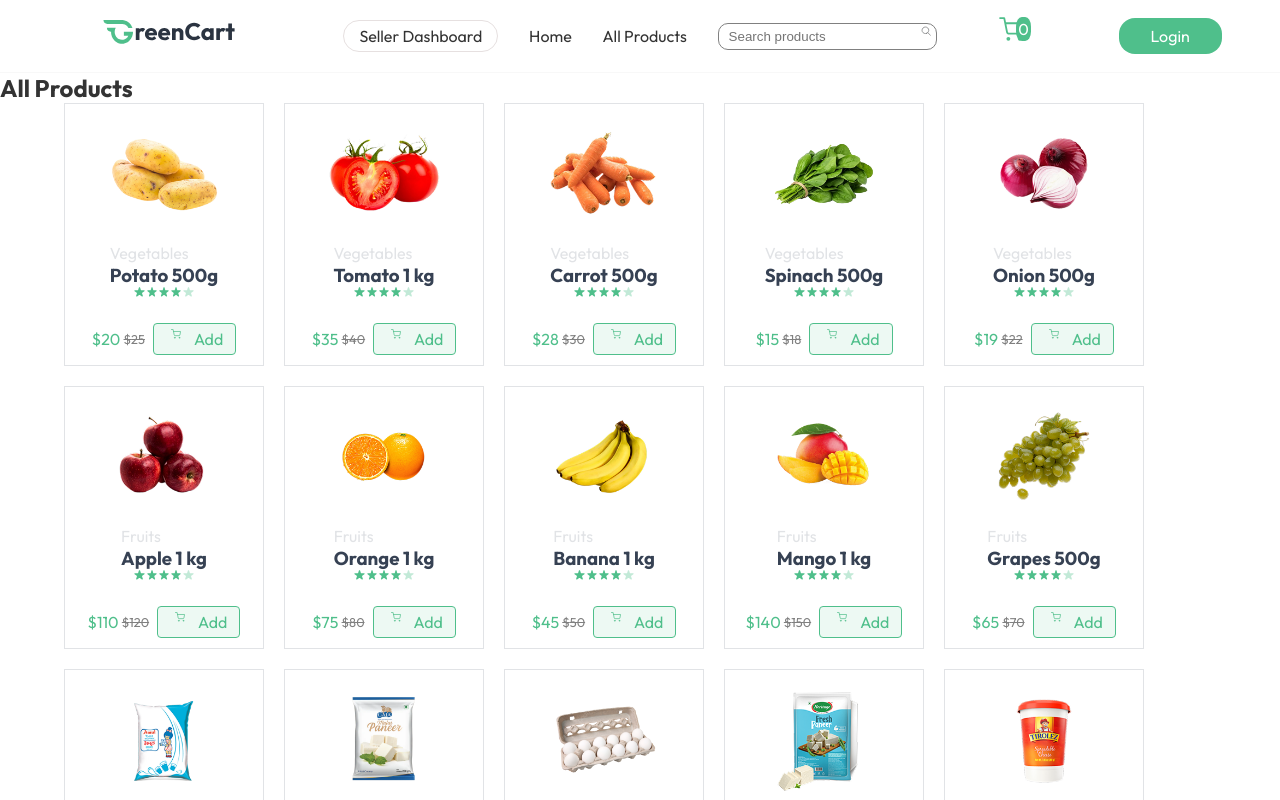
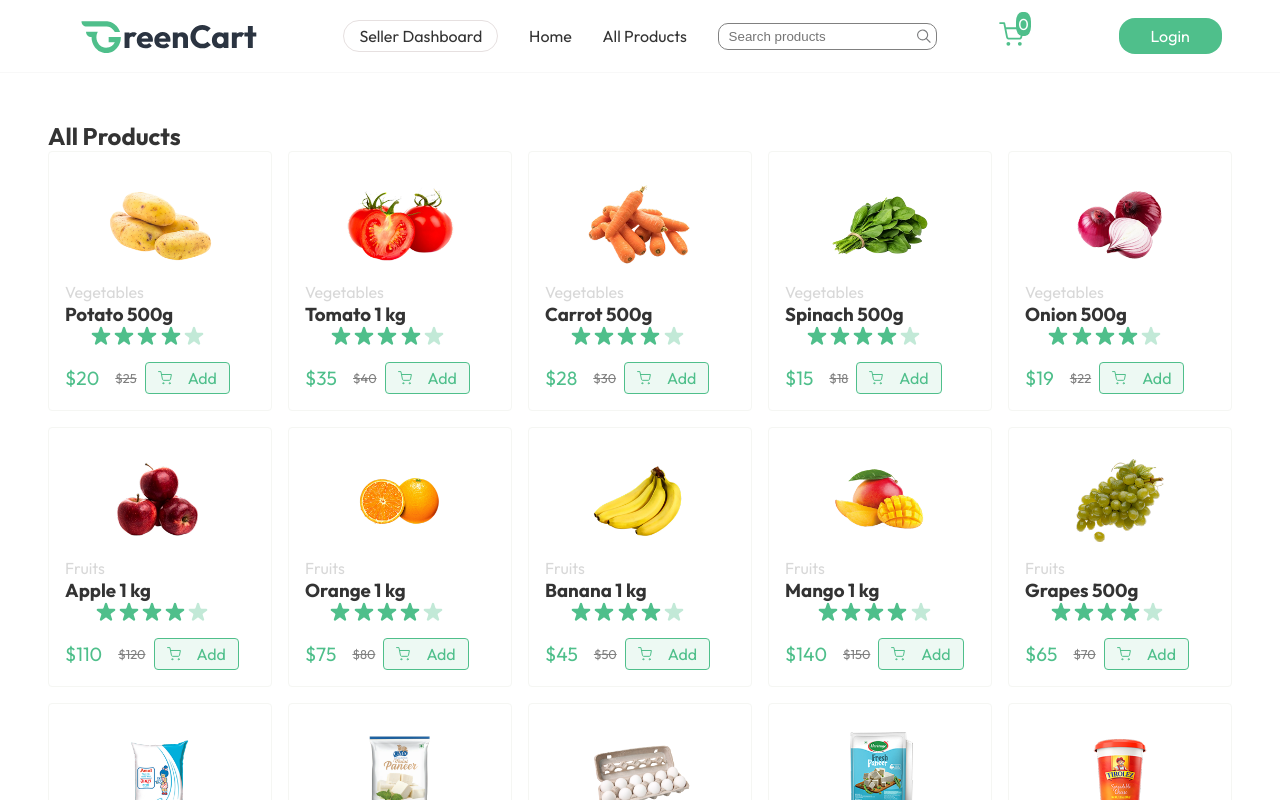
Before and after one commit to ozi-sadiq-kasai/greencart, a React (Vite) app in the folder frontend/: page /products in a window 1280 px wide. Shown: the top 800 px of the page. Built offline with nearby package versions, Linux system fonts and the light colour scheme.

Commit message:
products done

```diff
--- a/frontend/src/components/footer/Footer.css
+++ b/frontend/src/components/footer/Footer.css
@@ -26,7 +26,7 @@
 .footer-list h4,
 img {
   font-size: 18px;
-  padding-bottom: 10px;
+  /* padding-bottom: 10px; */
 }
 .footer-list li {
   display: flex;
--- a/frontend/src/components/priceCard/PriceCard.css
+++ b/frontend/src/components/priceCard/PriceCard.css
@@ -1,122 +1,115 @@
-.best-container {
-  width: 100%;
+.price-card {
+}
+.price-card-list {
+  list-style-type: none;
+  display: grid;
+  grid-template-columns: repeat(5, 1fr);
+  gap: 1rem;
+}
+.price-card-list li {
+  border: 1px solid #f5f6f3;
+  display: flex;
+  flex-direction: column;
+  align-items: start;
+  justify-content: center;
+  border-radius: 4px;
+  padding: 1rem;
+}
+.price-card-list-image {
+  width: 60%;
   margin: 0 auto;
+  transition: all 0.3s ease-in-out;
 }
-.best-list {
-  width: 90%;
-  margin: 0 auto;
+.price-card-list-image:hover {
+  transform: scale(1.1);
+  cursor: pointer;
 }
-.best-container h2 {
-  margin: 2rem 0;
-  font-size: 1.5rem;
+.price-card-list-text p {
+  color: #d8d8d8;
 }
-.best-text p {
-  color: #e1e3e6;
-}
-.best-text h3 {
-  color: #364153;
-}
-.best-list li {
-  list-style: none;
-  padding: 10px 0;
-  border: 1px solid #e1e3e6;
-  flex-direction: column;
-  justify-content: center;
+.price-card-list-price {
   display: flex;
-  align-items: center;
-}
-.best-list li img {
-  width: 60%;
-  object-fit: contain;
-  transition: 3s linear ease-in;
-}
-.best-list li img:hover{
-    cursor: pointer;
-    transform: scale(1.1);
-
-}
-.best-price {
-  display: flex;
+  gap: 0.5rem;
   align-items: center;
   justify-content: center;
   margin-top: 1rem;
-  gap: 0.5rem;
 }
-.prices {
+.price-card-list-price div {
   display: flex;
-  gap: 0.2rem;
   align-items: center;
+  gap: 1rem;
 }
-.best-price-cart a,
-.best-price .offer {
+.price-card-list-price .offer{
   color: #4fbf8b;
+  font-size: 1.2rem;
 }
-.best-price .price {
+.price-card-list-price .price {
   color: gray;
   text-decoration: line-through;
   font-size: 0.8rem;
 }
+
 .best-price-cart {
-  background-color: #edf9f3;
-  border: 1px solid #4fbf8b;
-  padding: 5px 12px;
   display: flex;
   align-items: center;
   justify-content: center;
-  gap: 0.5rem;
-  border-radius: 4px;
+  cursor: pointer;
 }
-.best-price .cart {
-  width: 20px;
-  height: 20px;
+.stars{
+  display: flex;
+gap: 0.2rem;
 }
-.stars {
-  display: flex;
-  justify-content: center;
-  align-items: center;
-  gap: 0.1rem;
+@media (width: 768px){
+  .price-card-list {
+    grid-template-columns: repeat(3, 1fr); /* 3 cards per row */
+    gap: 0.75rem;
+    padding: 0 1rem;
+  }
+
 }
-/* .stars img,
-  .dullstar {
-    width: 20px;
-    height: 20px;
-  } */
 
-@media (width: 320px) {
-  .prices {
+
+@media (max-width: 425px) {
+  .price-card-list {
+    grid-template-columns: 1fr 1fr; /* 2 cards per row */
+    gap: 0.75rem;
+    padding: 0 1rem;
+  }
+
+  .price-card-list li {
+    padding: 0.75rem;
+    border-radius: 6px;
+    text-align: center;
+    align-items: center; /* Center content inside card */
+  }
+
+  .price-card-list-image {
+    width: 80%; /* Bigger image for touch targets */
+    margin: 0 auto;
+  }
+
+  .price-card-list-text p {
+    font-size: 0.85rem;
+    text-align: center;
+    color: #aaa;
+  }
+
+  .price-card-list-price {
+    /* flex-direction: column; */
+    gap: 0.5rem;
+    margin-top: 0.5rem;
+  }
+
+  .price-card-list-price div {
     flex-direction: column;
     gap: 0.5rem;
-    align-items: center;
+  }
+
+  .best-price-cart {
+    display: flex;
+    /* padding: 0.5rem 0; */
+    background: #f5f5f5;
+    border-radius: 4px;
+    font-size: 0.85rem;
   }
 }
-@media (max-width: 425px) {
-  .best-list {
-    display: grid;
-    grid-template-columns: repeat(2, 1fr);
-    gap: 10px;
-  }
-}
-
-@media (min-width: 768px) {
-  .best-list {
-    display: flex;
-    flex-wrap: wrap;
-    justify-content: left;
-    align-items: center;
-    gap: 10px;
-  }
-  .best-list li {
-    width: 190px;
-  }
-}
-
-@media (min-width: 1024px) {
-  .best-list {
-    display: flex;
-    justify-content: start;
-    gap: 20px;
-  }
-  .best-list li {
-    width: 200px;
-  }
-}
--- a/frontend/src/components/priceCard/PriceCard.jsx
+++ b/frontend/src/components/priceCard/PriceCard.jsx
@@ -2,32 +2,35 @@ import './PriceCard.css'
 import { assets } from '../../assets/images/assets';
 
 const PriceCard = ({ dummyProducts }) => {
-  // console.log(dummyProducts);
   return (
-    <div className='best-container'>
-      <ul className='best-list'>
+    <div className='price-card'>
+      <ul className='price-card-list'>
         {dummyProducts.map((item) => (
           <li key={item._id}>
-          <img src={item.image} alt={item.name} />
-          <div className='best-text'>
+            <img src={item.image} alt={item.name} className='price-card-list-image' />
+            <div className='price-card-list-text'>
               <p>{item.category}</p>
               <h3>{item.name}</h3>
-          </div>
+
               <div className="stars" >
                 {[...Array(4)].map((_, i) => (
                   <img key={`filled-${i}`} src={assets.star_icon} alt="star" />
                 ))}
                 <img key="dull" src={assets.star_dull_icon} alt="star" className='dull-star' />
               </div>
-          <div className="best-price">
-            <div className='prices'>
+
+              <div className="price-card-list-price">
+                <div>
                   <p className='offer'>${item.offerPrice}</p>
                   <p className='price'>${item.price}</p>
                 </div>
+
                 <div className="best-price-cart">
                   <img src={assets.cart_icon} alt="cart" className='cart' />
                   <a href="#">Add</a>
                 </div>
+              </div>
+
             </div>
           </li>
 
@@ -39,31 +42,3 @@ const PriceCard = ({ dummyProducts }) => {
 };
 
 export default PriceCard;
-
-//    {dummyProducts.map((item) => (
-//           item.category === 'Vegetables' && (
-//             <li key={item._id}>
-//               <img src={item.image} alt={item.name} />
-//               <div className='best-text'>
-//                 <p>{item.category}</p>
-//                 <h3>{item.name}</h3>
-//               </div>
-//               <div className="stars" >
-//                 {[...Array(4)].map((_, i) => (
-//                   <img key={`filled-${i}`} src={assets.star_icon} alt="star"  />
-//                 ))}
-//                 <img key="dull" src={assets.star_dull_icon} alt="star" className='dull-star'/>
-//               </div>
-//               <div className="best-price">
-//                 <div className='prices'>
-//                   <p className='offer'>${item.offerPrice}</p>
-//                   <p className='price'>${item.price}</p>
-//                 </div>
-//                 <div className="best-price-cart">
-//                   <img src={assets.cart_icon} alt="cart" className='cart' />
-//                   <a href="#">Add</a>
-//                 </div>
-//               </div>
-//             </li>
-//           )
-//         ))}
--- a/frontend/src/pages/products/Products.css
+++ b/frontend/src/pages/products/Products.css
@@ -0,0 +1,10 @@
+.products{
+padding: 3rem;
+}
+
+@media (max-width: 425px) {
+    .products{
+        padding: 0.5rem;
+        }
+
+  }
--- a/frontend/src/pages/products/Products.jsx
+++ b/frontend/src/pages/products/Products.jsx
@@ -5,9 +5,11 @@ import { dummyProducts } from '../../assets/images/assets';
 const Products = () => {
 
   return (
-    <div>
-      <h2>All Products</h2>
-      <PriceCard dummyProducts={dummyProducts}/>
+    <div className='products'>
+      <div className="products-container">
+        <h2>All Products</h2>
+        <PriceCard dummyProducts={dummyProducts} />
+      </div>
     </div>
   );
 };
```
Lines whose indentation alone changed are shown as unchanged.
